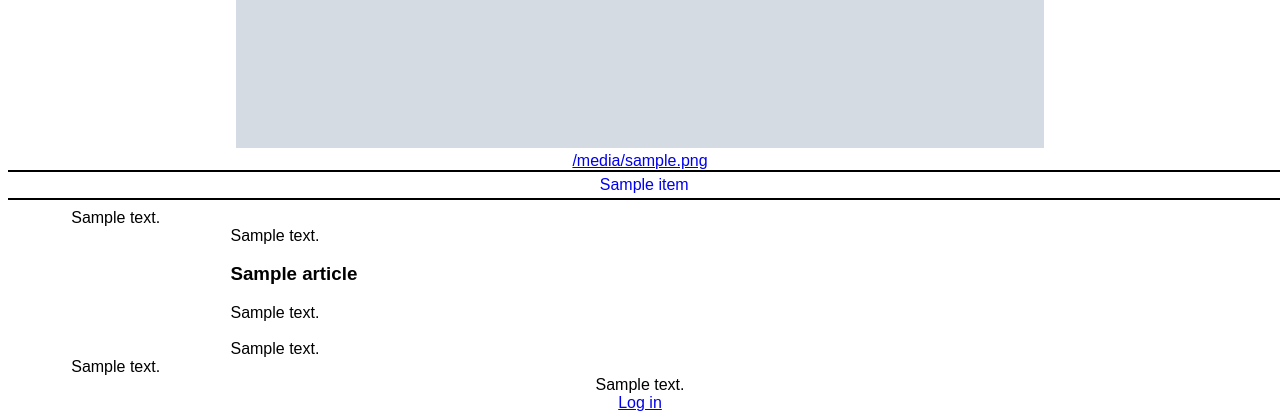
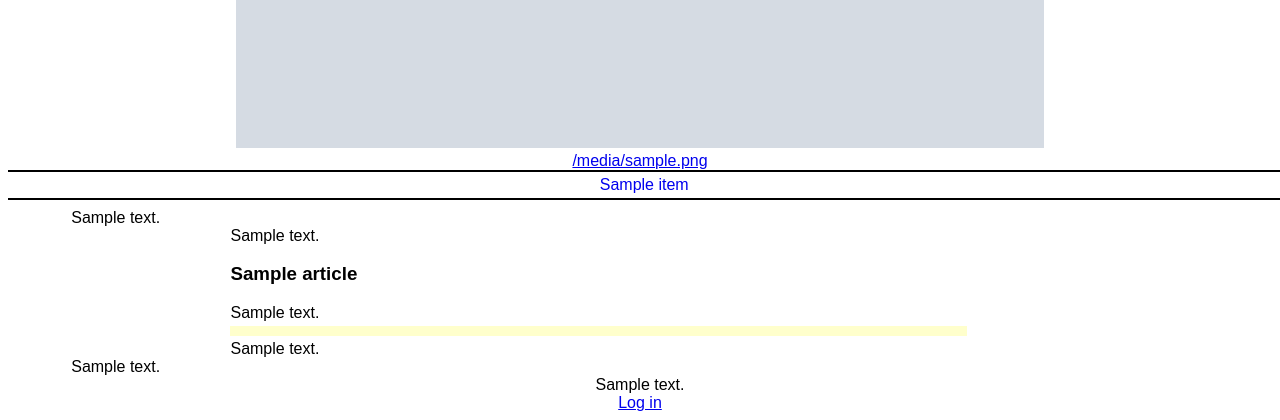
Before and after one commit to tougshire/sdc_site, a Django app: template templates/sdc_site/default/page.html in a window 1280 px wide. Shown: the part 491-911 px from the top of the page. Run offline with Django 3.2, Linux system fonts and the light colour scheme; the template is opened without the code that fills it: most values are stand-ins (such as "Sample title", 1, 10 or a date in 2020); grey boxes marked "Sample" are stand-in pictures.

Commit message:
Fix iframe source in article display

```diff
--- a/templates/sdc_site/default/page.html
+++ b/templates/sdc_site/default/page.html
@@ -34,7 +34,7 @@
                     {{ rackarticle.article.content }}
                   {% endif %}
                   {% if rackarticle.article.iframe_document %}
-                    <iframe src="{{ rackarticle.article.iframe_document.href }}"{% if rackarticle.article.iframe_height %} height="{{ rackarticle.article.iframe_height }}"{% endif %}>"Loading.."</iframe>
+                    <iframe src="{{ rackarticle.article.iframe_document.doc_file.url }}"{% if rackarticle.article.iframe_height %} height="{{ rackarticle.article.iframe_height }}"{% endif %}>"Loading.."</iframe>
                   {% elif rackarticle.article.iframe_src %}
                     <iframe src="{{ rackarticle.article.iframe_src }}"{% if rackarticle.article.iframe_height %} height="{{ rackarticle.article.iframe_height }}"{% endif %}>"Loading.."</iframe>
                   {% endif %}
```
